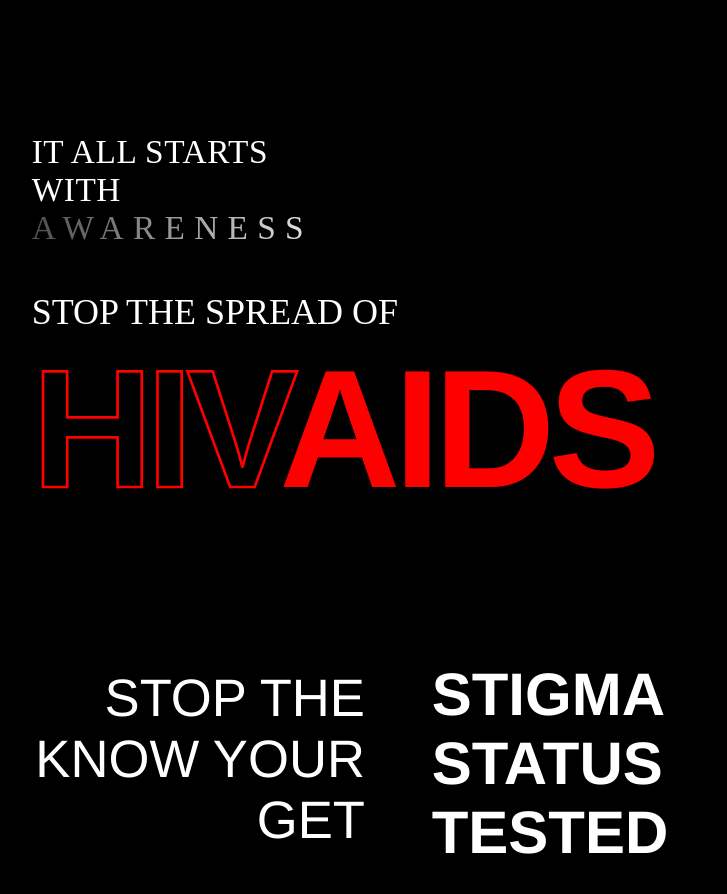
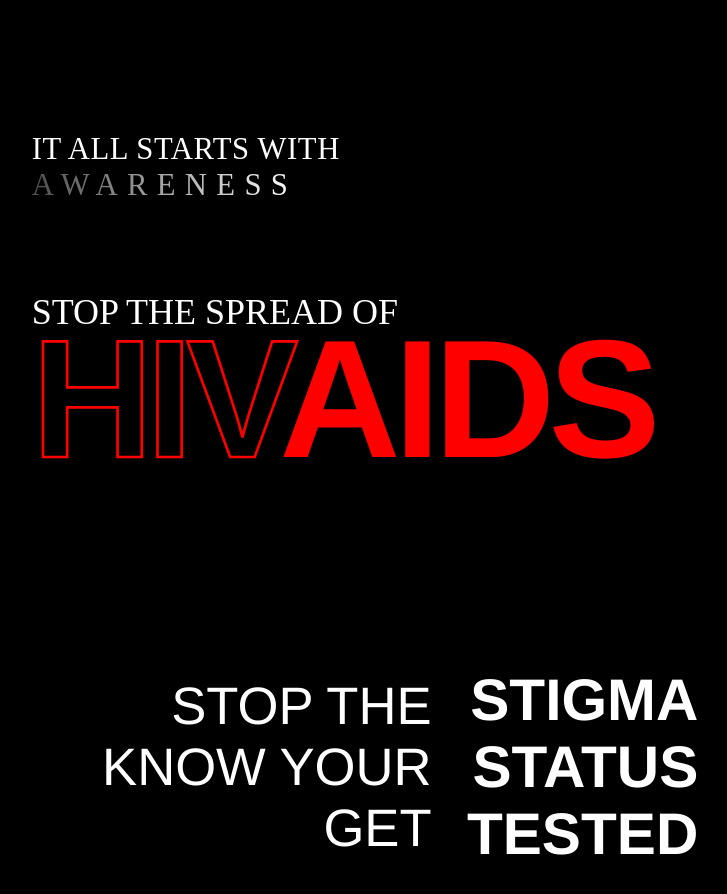
Before and after one commit to jerrjerrific/canjajp_typography2, a plain HTML site: page index.html in a window 1280 px wide. Shown: the whole page, without its empty margins (35-762 px from the left). Drawn offline with Linux system fonts and the light colour scheme.

Commit message:
Updated CSS and add Typography notes

```diff
--- a/css/main.scss
+++ b/css/main.scss
@@ -14,17 +14,19 @@ body {
     .item1 {
         grid-column: 1;
         grid-row: 1;
+        line-height: 27pt;
+        align-self: center;
 
         .top-message1 {
             color: white;
             font-family: 'Futura Lt BT';
-            font-size: 25pt;
+            font-size: 23pt;
             letter-spacing: 0.45pt;
         }
 
         .top-message2 {
             font-family: 'Futura';
-            font-size: 25pt;
+            font-size: 23pt;
             letter-spacing: 7pt;
             background: linear-gradient(to right, #4D4D4D, #FFFFFF);
             -webkit-text-fill-color: transparent;
@@ -58,6 +60,7 @@ body {
     .item6{
         grid-column: 1/3;
         grid-row: 4;
+        line-height: 100pt;
 
         .body-message2 {
             color: red;
@@ -80,9 +83,9 @@ body {
     }
 
     .item8 {
-        grid-column: 1/2;
+        grid-column: 1/3;
         grid-row: 6;
-        justify-self: right;
+        align-self: center;
 
         .bot-message1 {
             color: white;
@@ -100,14 +103,14 @@ body {
     .item9 {
         grid-column: 3;
         grid-row: 6;
-        align-self: end;
+        align-self: center;
 
         .bot-message2 {
             color: white;
             font-family: 'Helvetica';
             font-weight: bold;
-            font-size: 45pt;
-            text-align: left;
+            font-size: 44pt;
+            text-align: right;
         }
     }
 }
--- a/index.html
+++ b/index.html
@@ -9,8 +9,8 @@
     <body>
         <div class="grid-container">
             <div class="grid-item item1">
-                <div class="top-message1">IT ALL STARTS WITH</div>
-                <div class="top-message2">AWARENESS</div>
+                <div class="top-message1">IT ALL STARTS WITH<span class="top-message2"> AWARENESS
+                </span></div>
             </div>
             <div class="grid-item item2"></div>
             <div class="grid-item item3"></div>
```
Also changed, not shown: css/main.css, typography 1 images/CanjaJP_Typography1.png (added), typography 1 images/Design with Grid.JPG (added), 2 other files.
